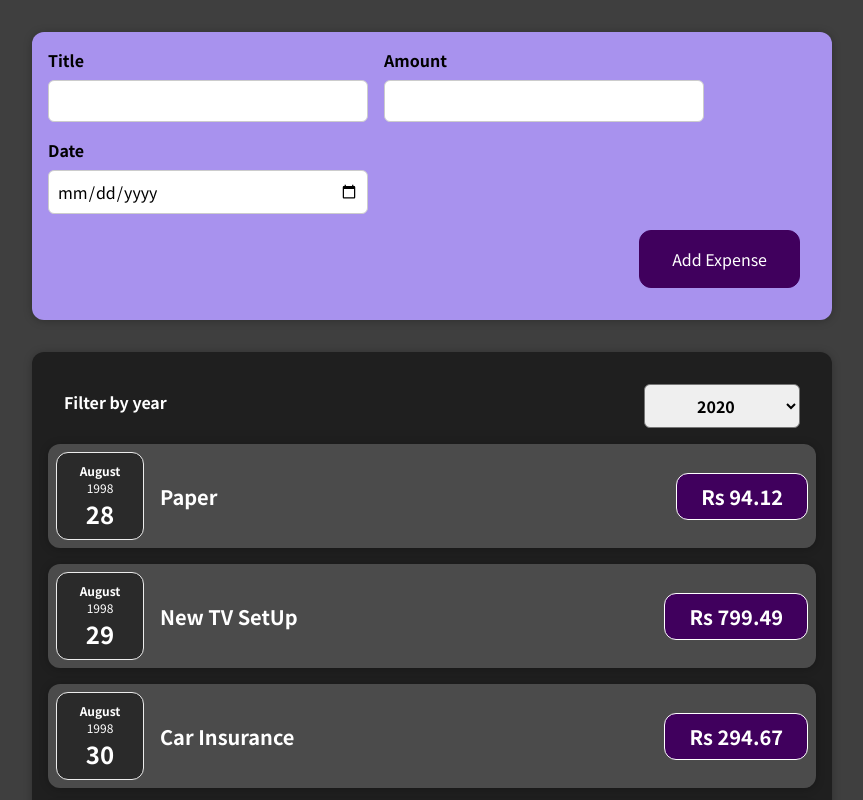
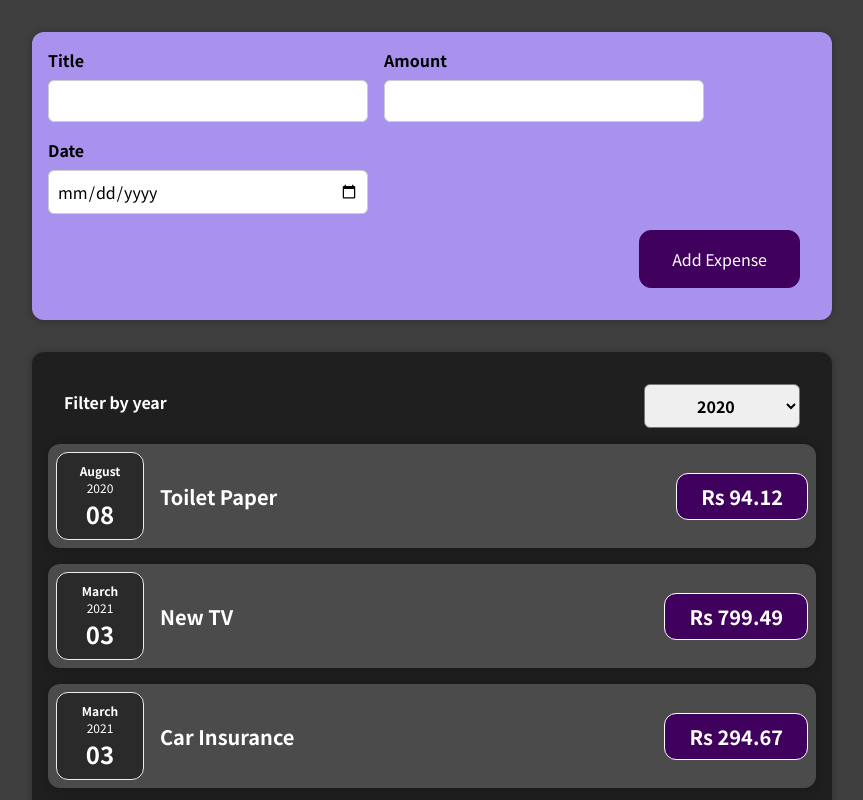
Before and after one commit to PoojaRamesh3/expense-tracker, a React (Create React App) app: page / in a window 1280 px wide. Shown: the top 800 px of the page, without its empty margins (208-1071 px from the left). Built offline with nearby package versions, Linux system fonts and the light colour scheme.

Commit message:
Implementing Map function

```diff
--- a/src/App.jsx
+++ b/src/App.jsx
@@ -1,37 +1,38 @@
 import Expenses from "./components/Expenses/Expenses";
 import NewExpense from "./components/NewExpenses/NewExpense";
-const App = () => {
-  const expenses = [
+import { useState } from "react";
+
+const DUMMY_EXPENSES = [
   {
     id: "e1",
-      title: "Paper",
+    title: "Toilet Paper",
     amount: 94.12,
-      date: new Date("1998-08-28"),
+    date: new Date(2020, 7, 14),
   },
-    {
-      id: "e2",
-      title: "New TV SetUp",
-      amount: 799.49,
-      date: new Date("1998-08-29"),
-    },
+  { id: "e2", title: "New TV", amount: 799.49, date: new Date(2021, 2, 12) },
   {
     id: "e3",
     title: "Car Insurance",
     amount: 294.67,
-      date: new Date("1998-08-30"),
+    date: new Date(2021, 2, 28),
   },
   {
     id: "e4",
     title: "New Desk (Wooden)",
     amount: 450,
-      date: new Date("1998-08-31"),
+    date: new Date(2021, 5, 12),
   },
 ];
 
+const App = () => {
+  const [expenses, setExpenses] = useState(DUMMY_EXPENSES);
+
   const addEventListner = (expense) => {
-    console.log("In App.js");
-    console.log(expense);
+    setExpenses((prevExpenses) => {
+      return [expense, ...prevExpenses];
+    });
   };
+
   return (
     <>
       <NewExpense onAddExpense={addEventListner} />
--- a/src/components/Expenses/ExpenseDate.jsx
+++ b/src/components/Expenses/ExpenseDate.jsx
@@ -1,6 +1,6 @@
 export default function ExpenseDate(props) {
-  const month = props.date.toLocaleString("default", { month: "long" });
-  const day = props.date.getDate();
+  const month = props.date.toLocaleString("en-US", { month: "long" });
+  const day = props.date.toLocaleString("en-US", { month: "2-digit" });
   const year = props.date.getFullYear();
 
   return (
--- a/src/components/NewExpenses/ExpenseForm.jsx
+++ b/src/components/NewExpenses/ExpenseForm.jsx
@@ -22,9 +22,9 @@ export default function ExpenseForm(props) {
     event.preventDefault();
 
     const userEnteredData = {
-      enteredTitle: title,
-      enteredAmount: amount,
-      enteredDate: new Date(date),
+      title: title,
+      amount: amount,
+      date: new Date(date),
     };
 
     props.onSaveExpenseData(userEnteredData);
```
Lines whose indentation alone changed are shown as unchanged.
